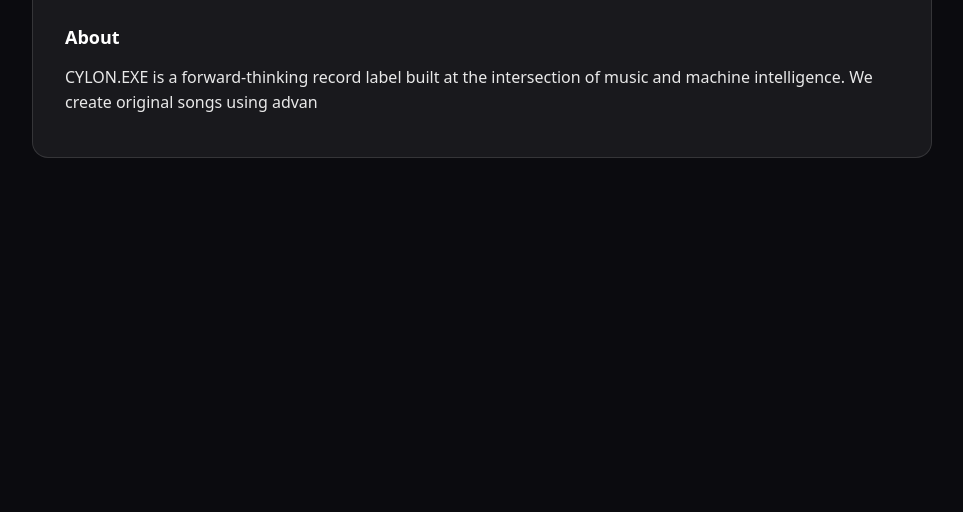
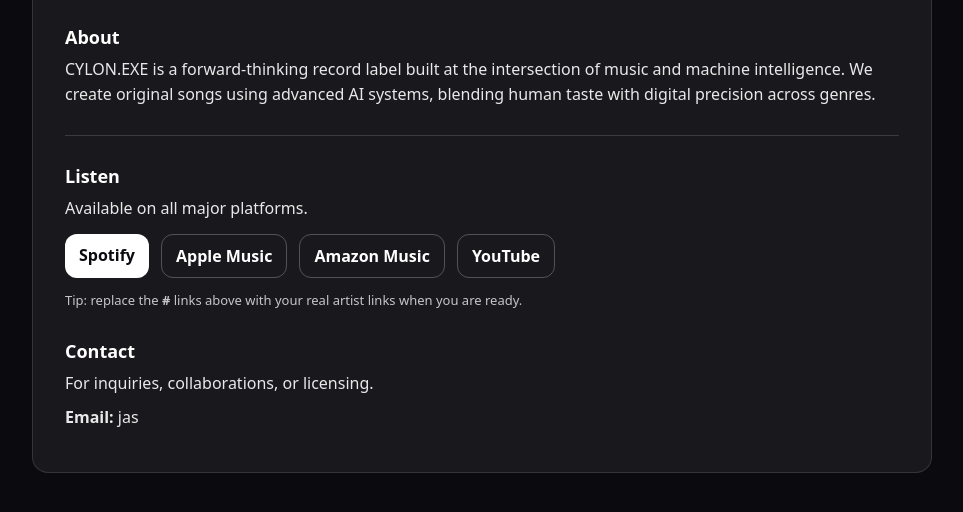
Before and after one commit to CYLONEXE/cylon-exe.github.io, a plain HTML site: page index.html in a window 1280 px wide. Shown: the part 184-696 px from the top of the page, without its empty margins (158-1121 px from the left). Drawn offline with Linux system fonts and the light colour scheme.

Commit message:
Update index.html

```diff
--- a/index.html
+++ b/index.html
@@ -44,13 +44,13 @@
 
     h2 {
       font-size: 18px;
-      margin-bottom: 8px;
+      margin: 0 0 8px;
     }
 
     p {
       line-height: 1.55;
       opacity: 0.9;
-      margin-bottom: 10px;
+      margin: 0 0 10px;
     }
 
     .btns {
@@ -67,6 +67,7 @@
       padding: 10px 14px;
       border-radius: 12px;
       font-weight: 600;
+      display: inline-block;
     }
 
     .ghost {
@@ -87,6 +88,20 @@
       opacity: 0.6;
       text-align: center;
     }
+
+    /* Center the Buy Me a Coffee button container */
+    #bmc-wrap {
+      display: flex;
+      justify-content: center;
+      margin-top: 24px;
+    }
+
+    /* If the widget creates a container, try to center it too */
+    .bmc-btn-container {
+      display: flex !important;
+      justify-content: center !important;
+      width: 100% !important;
+    }
   </style>
 </head>
 
@@ -101,4 +116,27 @@
         <h2>About</h2>
         <p>
           CYLON.EXE is a forward-thinking record label built at the intersection of music and machine intelligence.
-          We create original songs using advan
+          We create original songs using advanced AI systems, blending human taste with digital precision across genres.
+        </p>
+      </section>
+
+      <div class="divider"></div>
+
+      <section>
+        <h2>Listen</h2>
+        <p>Available on all major platforms.</p>
+        <div class="btns">
+          <a class="btn" href="#" target="_blank" rel="noreferrer">Spotify</a>
+          <a class="btn ghost" href="#" target="_blank" rel="noreferrer">Apple Music</a>
+          <a class="btn ghost" href="#" target="_blank" rel="noreferrer">Amazon Music</a>
+          <a class="btn ghost" href="#" target="_blank" rel="noreferrer">YouTube</a>
+        </div>
+        <p style="margin-top:12px; opacity:.75; font-size:13px;">
+          Tip: replace the <strong>#</strong> links above with your real artist links when you are ready.
+        </p>
+      </section>
+
+      <section>
+        <h2>Contact</h2>
+        <p>For inquiries, collaborations, or licensing.</p>
+        <p><strong>Email:</strong> jas
```
